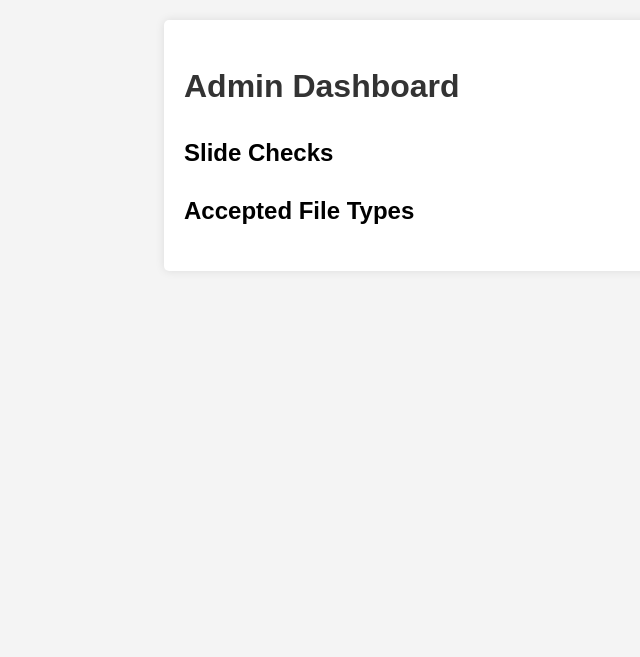
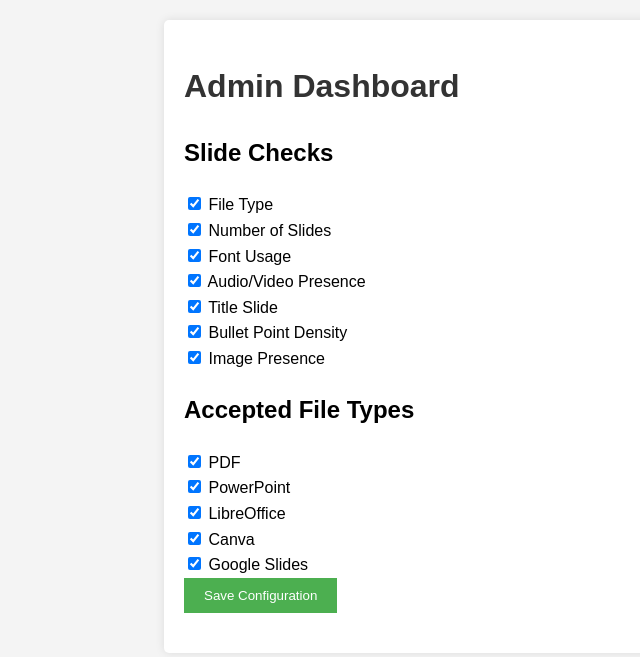
Before and after one commit to theSchein/SlideCheck, a Flask app: page /admin in a window 1280 px wide. Shown: the top 657 px of the page, without its empty margins (56-696 px from the left). Run offline with Flask 3, Linux system fonts and the light colour scheme; the visitor is signed in with stand-in values (Sample User, id 1).

```diff
--- a/app.py
+++ b/app.py
@@ -115,6 +115,22 @@ def admin_login():
 def admin_dashboard():
     return render_template('admin.html')
 
+@app.route('/admin/update_config', methods=['POST'])
+@admin_required
+def update_admin_config():
+    checks = request.form.getlist('checks')
+    file_types = request.form.getlist('file_types')
+
+    # Here you would typically save these configurations to a database or file
+    # For now, we'll just log them
+    logger.info(f"Updated checks: {checks}")
+    logger.info(f"Updated file types: {file_types}")
+
+    # Placeholder for configuration update logic
+    # You might want to update a database or a configuration file here
+
+    return redirect(url_for('admin_dashboard'))
+
 @app.errorhandler(Exception)
 def handle_exception(e):
     logger.error(f"Unhandled exception: {str(e)}", exc_info=True)
--- a/templates/admin.html
+++ b/templates/admin.html
@@ -9,10 +9,61 @@
 <body>
     <div class="container">
         <h1>Admin Dashboard</h1>
-        <h2>Slide Checks</h2>
-        <!-- Add form for managing slide checks here -->
-        <h2>Accepted File Types</h2>
-        <!-- Add form for managing accepted file types here -->
+        <form method="POST" action="{{ url_for('update_admin_config') }}">
+            <h2>Slide Checks</h2>
+            <div class="check-group">
+                <input type="checkbox" id="check_file_type" name="checks" value="file_type" checked>
+                <label for="check_file_type">File Type</label>
+            </div>
+            <div class="check-group">
+                <input type="checkbox" id="check_num_slides" name="checks" value="num_slides" checked>
+                <label for="check_num_slides">Number of Slides</label>
+            </div>
+            <div class="check-group">
+                <input type="checkbox" id="check_font_usage" name="checks" value="font_usage" checked>
+                <label for="check_font_usage">Font Usage</label>
+            </div>
+            <div class="check-group">
+                <input type="checkbox" id="check_audio_video" name="checks" value="audio_video" checked>
+                <label for="check_audio_video">Audio/Video Presence</label>
+            </div>
+            <div class="check-group">
+                <input type="checkbox" id="check_title_slide" name="checks" value="title_slide" checked>
+                <label for="check_title_slide">Title Slide</label>
+            </div>
+            <div class="check-group">
+                <input type="checkbox" id="check_bullet_point_density" name="checks" value="bullet_point_density" checked>
+                <label for="check_bullet_point_density">Bullet Point Density</label>
+            </div>
+            <div class="check-group">
+                <input type="checkbox" id="check_image_presence" name="checks" value="image_presence" checked>
+                <label for="check_image_presence">Image Presence</label>
+            </div>
+
+            <h2>Accepted File Types</h2>
+            <div class="file-type-group">
+                <input type="checkbox" id="file_type_pdf" name="file_types" value="pdf" checked>
+                <label for="file_type_pdf">PDF</label>
+            </div>
+            <div class="file-type-group">
+                <input type="checkbox" id="file_type_pptx" name="file_types" value="pptx" checked>
+                <label for="file_type_pptx">PowerPoint</label>
+            </div>
+            <div class="file-type-group">
+                <input type="checkbox" id="file_type_odp" name="file_types" value="odp" checked>
+                <label for="file_type_odp">LibreOffice</label>
+            </div>
+            <div class="file-type-group">
+                <input type="checkbox" id="file_type_canva" name="file_types" value="canva" checked>
+                <label for="file_type_canva">Canva</label>
+            </div>
+            <div class="file-type-group">
+                <input type="checkbox" id="file_type_google_slides" name="file_types" value="google_slides" checked>
+                <label for="file_type_google_slides">Google Slides</label>
+            </div>
+
+            <input type="submit" value="Save Configuration">
+        </form>
     </div>
 </body>
 </html>
```
